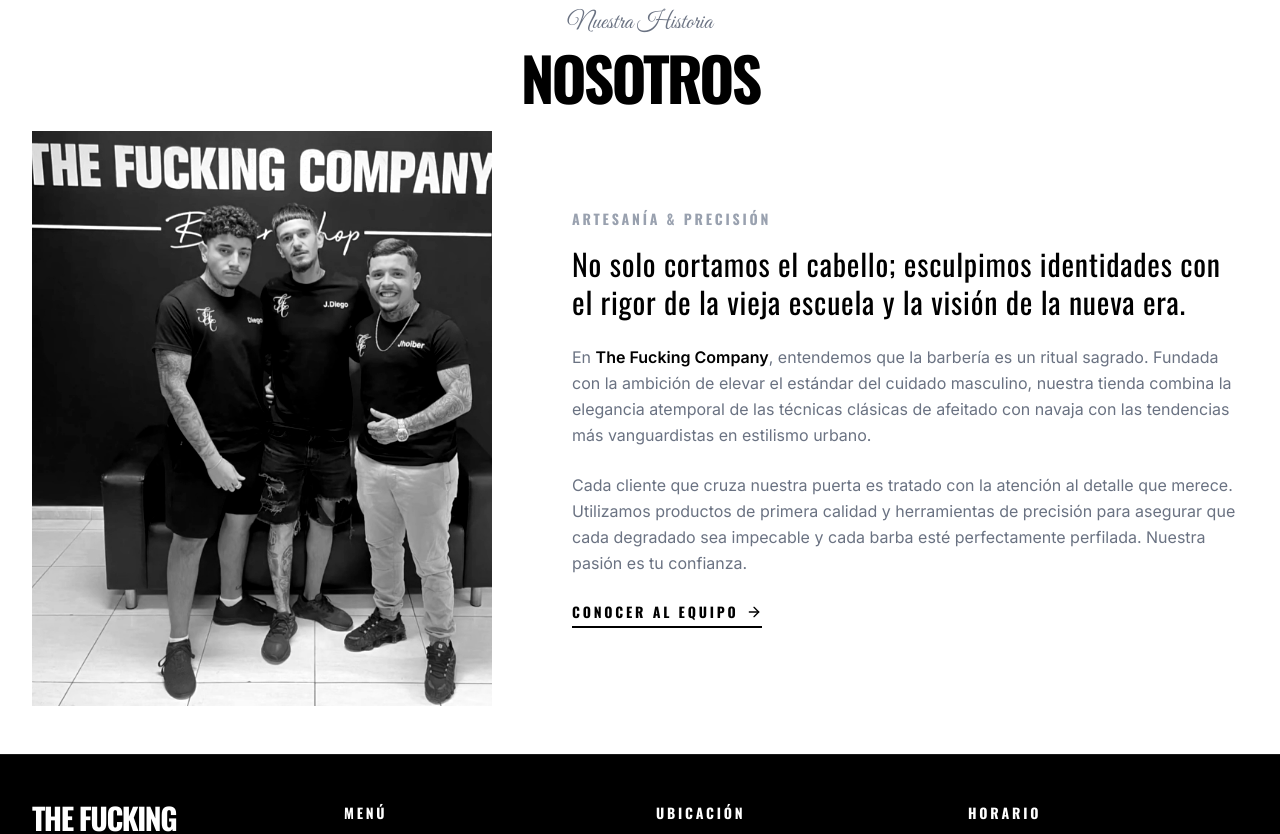
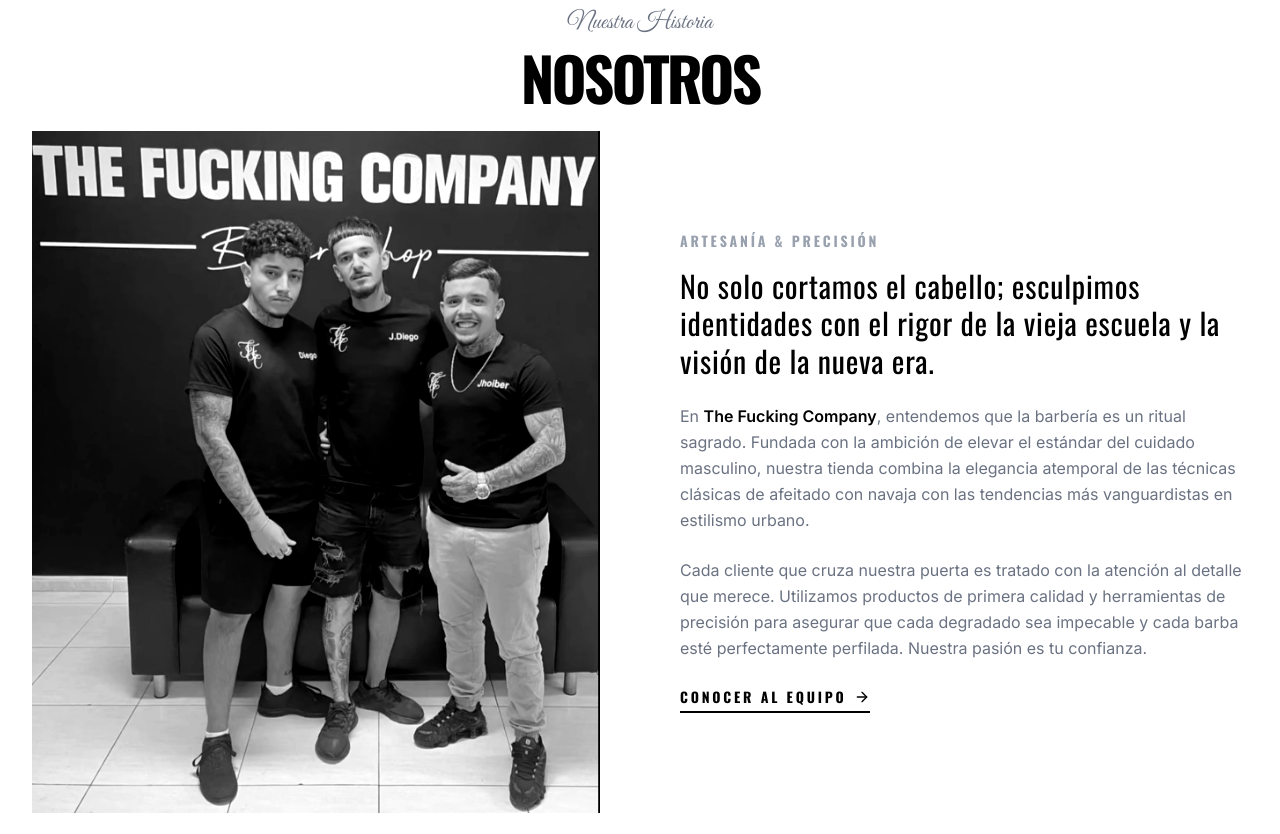
Before and after one commit to thefckingcompany/tfc-web, a React (Vite) app: page / in a window 1280 px wide. Shown: the part 3020-3854 px from the top of the page. Built offline with nearby package versions, Linux system fonts and the light colour scheme.

Commit message:
Equalize About section columns on desktop: 50/50 split with matching heights

```diff
--- a/src/components/home/AboutSection.tsx
+++ b/src/components/home/AboutSection.tsx
@@ -15,11 +15,11 @@ export const AboutSection = () => {
                     </h2>
                 </div>
 
-                <div className="grid grid-cols-1 lg:grid-cols-12 gap-8 lg:gap-20 items-center">
+                <div className="grid grid-cols-1 lg:grid-cols-2 gap-8 lg:gap-20">
 
                     {/* Image Column */}
-                    <div className="relative group animate-fade-in-left lg:col-span-5">
-                        <div className="aspect-[4/5] overflow-hidden bg-gray-100">
+                    <div className="relative group animate-fade-in-left h-full">
+                        <div className="aspect-[4/5] lg:aspect-auto lg:h-full overflow-hidden bg-gray-100">
                             <img
                                 src="/ft-nosotros-tfc.jpg"
                                 alt="Barbero trabajando"
@@ -29,7 +29,7 @@ export const AboutSection = () => {
                     </div>
 
                     {/* Content Column */}
-                    <div className="animate-fade-in-right space-y-6 lg:col-span-7">
+                    <div className="animate-fade-in-right space-y-6 flex flex-col justify-center">
 
                         <div>
                             <span className="text-sm font-bold tracking-[0.2em] uppercase text-gray-400 mb-4 block font-oswald">
```
